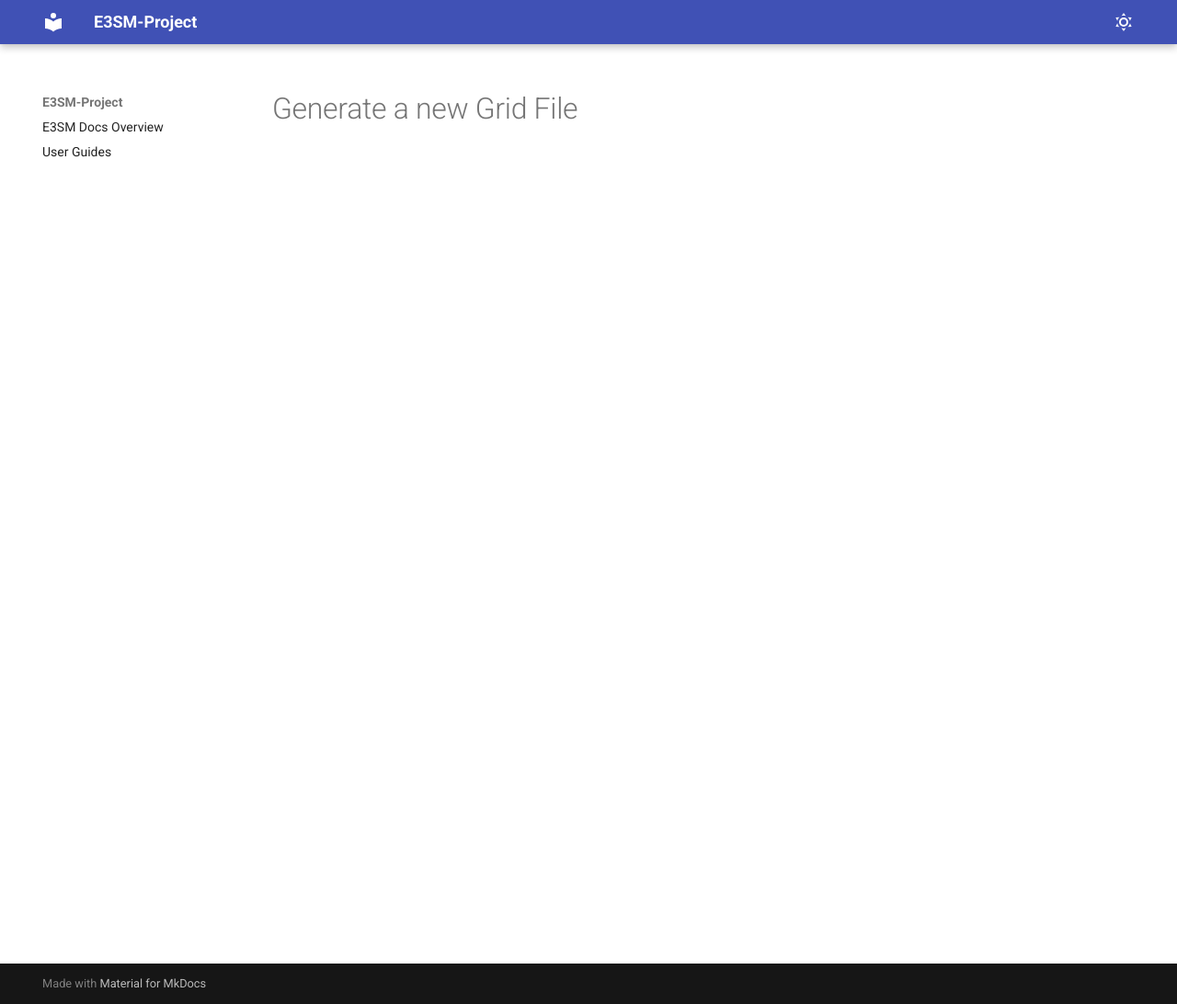
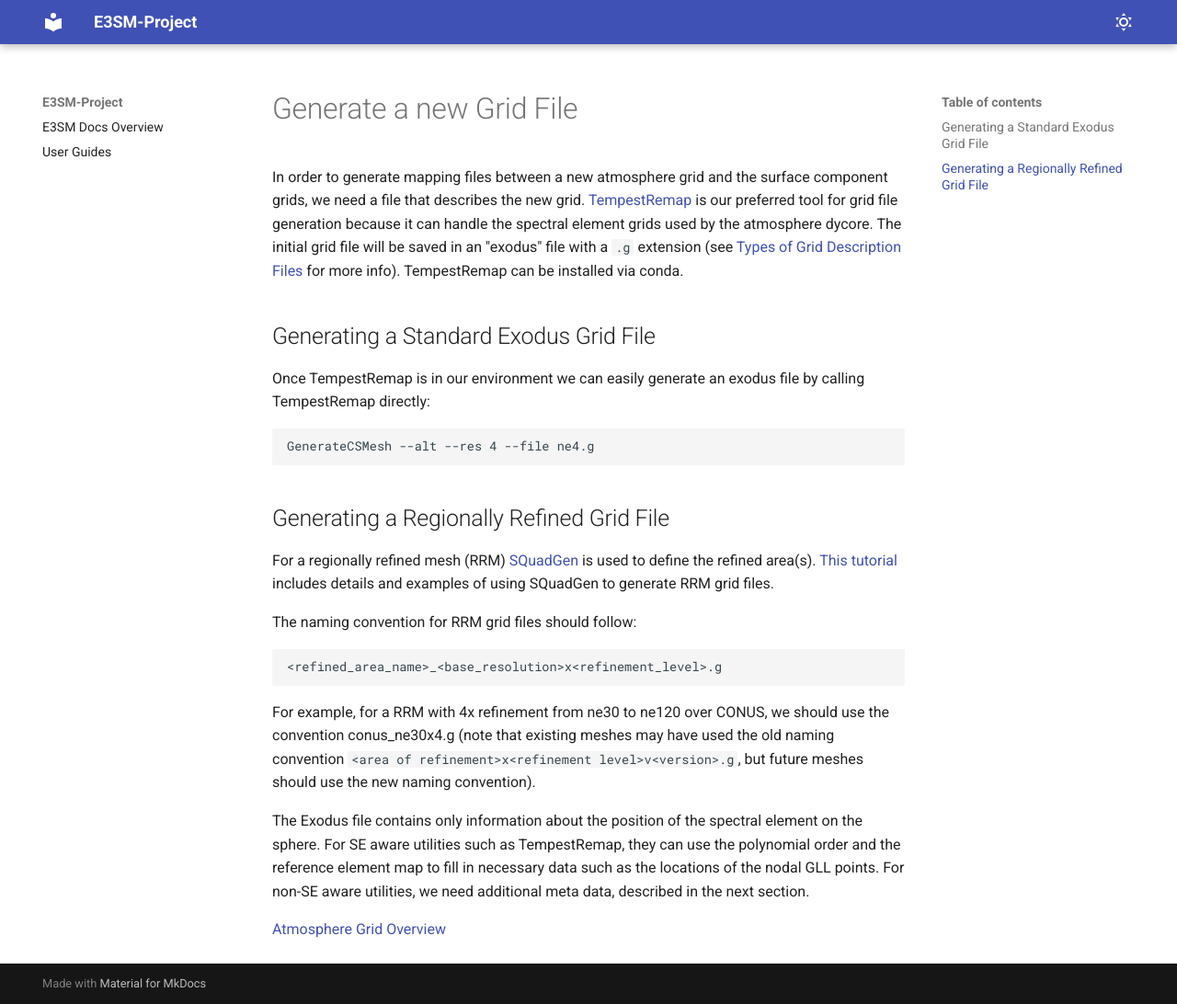
Before and after one commit to E3SM-Project/E3SM-Project.github.io, an MkDocs documentation site: the page built from docs/user-guides/adding-grid-support-step-by-step-guide/generate-new-grid-file.md, in a window 1280 px wide and 1092 px high. Shown: the whole window at 92% size. Built offline with MkDocs 1.6.1 and Material for MkDocs 9.7.7, drawn with Linux system fonts in a browser that asks for light colours.

Commit message:
misc updates

````diff
--- a/docs/user-guides/adding-grid-support-step-by-step-guide/generate-new-grid-file.md
+++ b/docs/user-guides/adding-grid-support-step-by-step-guide/generate-new-grid-file.md
@@ -1 +1,26 @@
 # Generate a new Grid File
+
+In order to generate mapping files between a new atmosphere grid and the surface component grids, we need a file that describes the new grid. [TempestRemap](https://github.com/ClimateGlobalChange/tempestremap) is our preferred tool for grid file generation because it can handle the spectral element grids used by the atmosphere dycore. The initial grid file will be saved in an "exodus" file with a `.g` extension (see [Types of Grid Description Files](../adding-grid-support-grid-types.md) for more info). TempestRemap can be installed via conda.
+
+## Generating a Standard Exodus Grid File
+
+Once TempestRemap is in our environment we can easily generate an exodus file by calling TempestRemap directly:
+
+```
+GenerateCSMesh --alt --res 4 --file ne4.g
+```
+
+## Generating a Regionally Refined Grid File
+
+For a regionally refined mesh (RRM) [SQuadGen](https://github.com/ClimateGlobalChange/squadgen) is used to define the refined area(s). [This tutorial](generate-RRM-grid-file.md) includes details and examples of using SQuadGen to generate RRM grid files.
+
+The naming convention for RRM grid files should follow:
+```
+<refined_area_name>_<base_resolution>x<refinement_level>.g
+```
+For example, for a RRM with 4x refinement from ne30 to ne120 over CONUS, we should use the convention conus_ne30x4.g (note that existing meshes may have used the old naming convention `<area of refinement>x<refinement level>v<version>.g`, but future meshes should use the new naming convention).
+
+The Exodus file contains only information about the position of the spectral element on the sphere. For SE aware utilities such as TempestRemap, they can use the polynomial order and the reference element map to fill in necessary data such as the locations of the nodal GLL points. For non-SE aware utilities, we need additional meta data, described in the next section.
+
+
+[Atmosphere Grid Overview](../adding-grid-support-SE-grid-overview.md)
````
Also changed, not shown: docs/user-guides/adding-grid-support-overview.md (+1 -0 lines), docs/user-guides/adding-grid-support-step-by-step-guide.md (+8 -1 lines).
